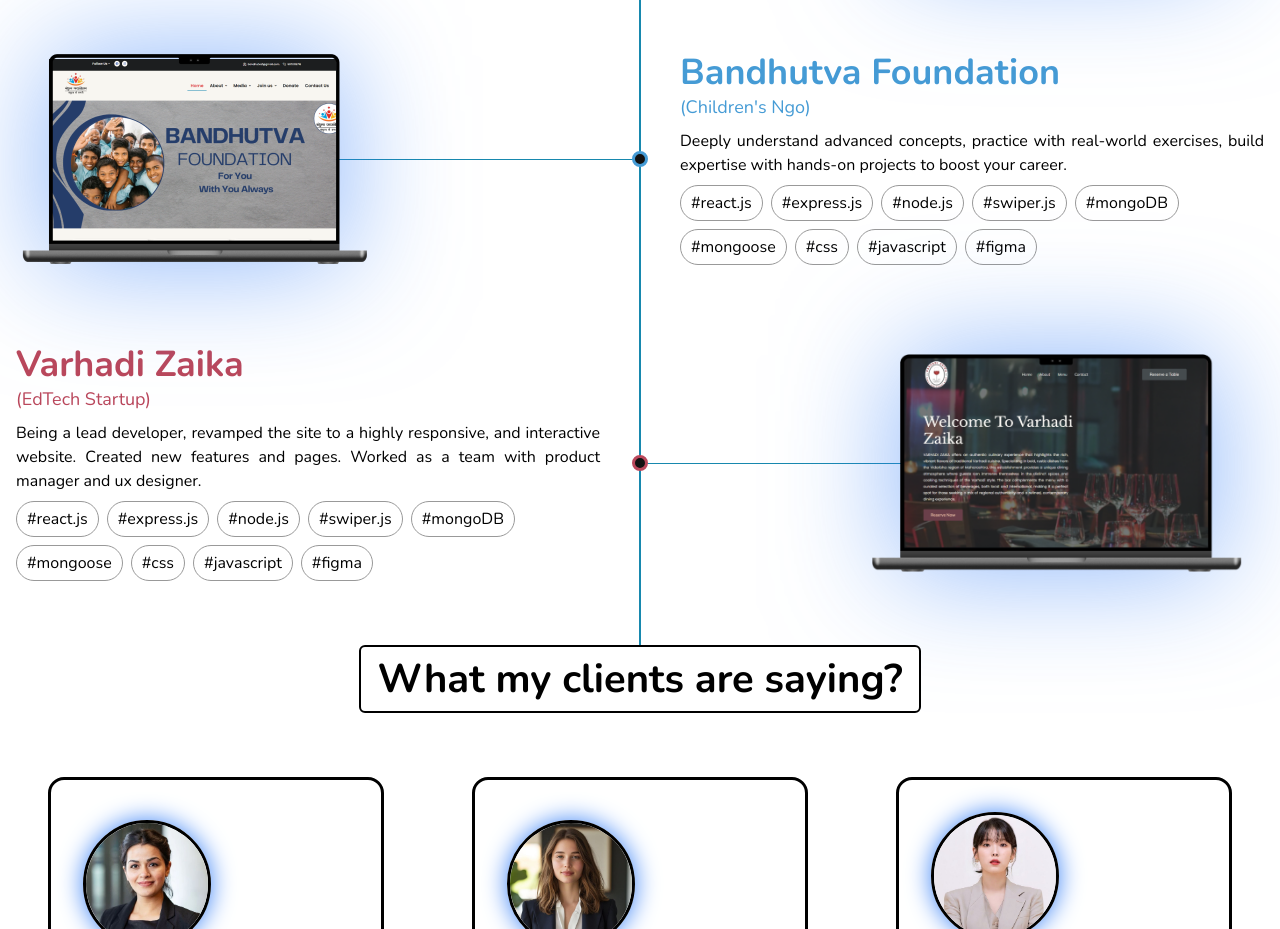
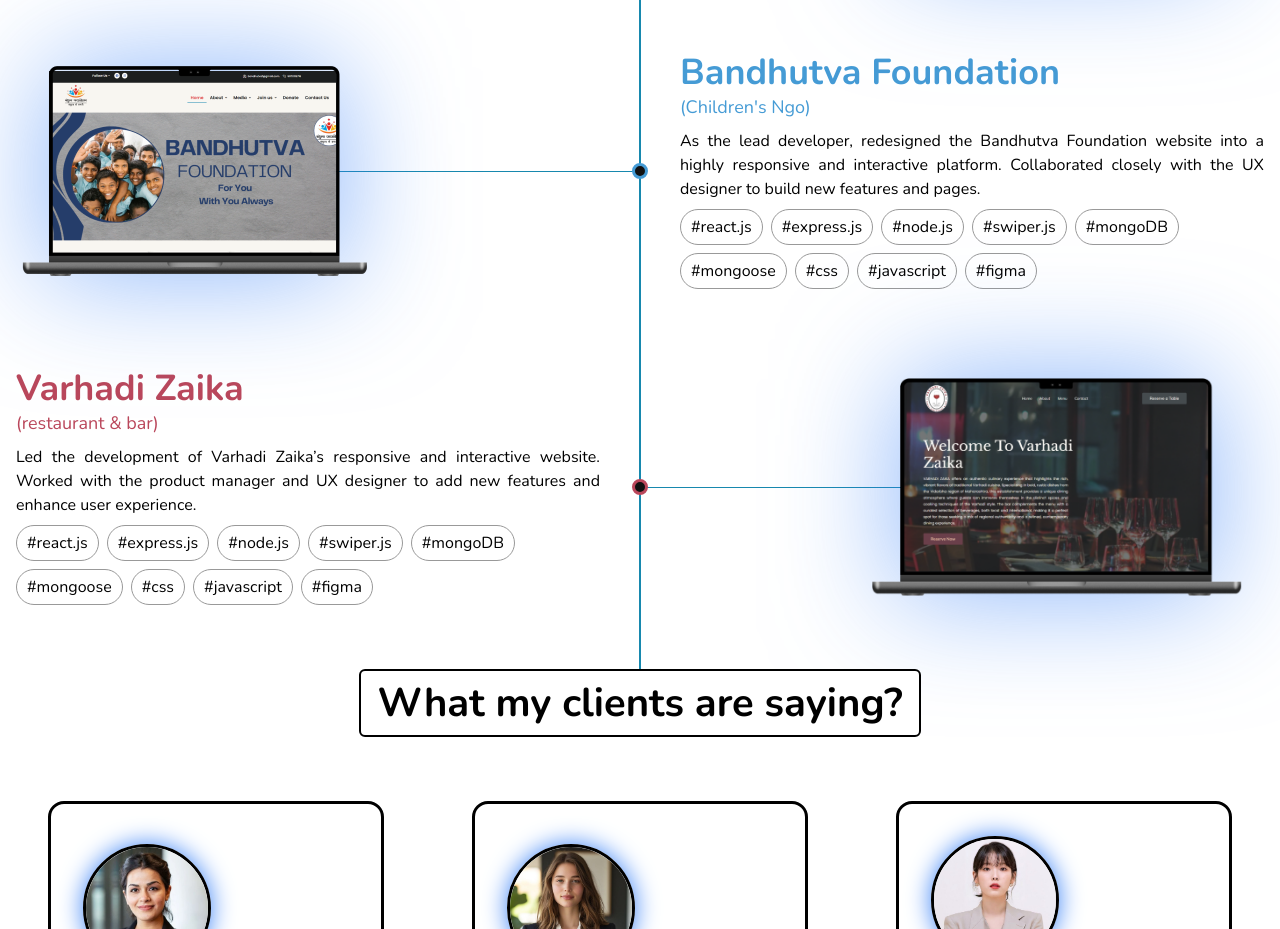
Before and after one commit to Mohitbisen0657/Personal-Portfolio-website.2, a website: page index.html in a window 1280 px wide. Shown: the part 2760-3689 px from the top of the page. Drawn offline with nearby package versions, Linux system fonts and the light colour scheme; animation ran at ten frames a second; a script that the page names is missing.

Commit message:
Update index.html

```diff
--- a/index.html
+++ b/index.html
@@ -13,7 +13,6 @@
 </head>
 
 <body class="bg-white dark:bg-black text-white font-['Nunito']">
-    <div id="preload" class=""></div>
     <section class="flex flex-col justify-between h-screen sticky top-0 bg-[#292d2f]">
         <header
             class="z-10 pointer-events-none flex items-center justify-between w-full px-4 mt-4 max-w-screen-xl mx-auto">
@@ -595,8 +594,9 @@
                     </h3>
                     <span class="text-[#ffe578] text-base md:text-lg">(Food Spices)</span>
                     <p class="text-justify text-black dark:text-white text-sm md:text-base mt-2">
-                        I created a responsive website for a premium spices brand, showcasing its authentic identity and rich product range.
-                         Built with Wordpress , it features clean design, smooth navigation.
+                        I created a responsive website for a premium spices brand, showcasing its authentic identity and
+                        rich product range.
+                        Built with Wordpress , it features clean design, smooth navigation.
                     </p>
 
                     <ul class="flex flex-wrap text-black dark:text-white gap-2 mt-2">
@@ -680,9 +680,9 @@
                     </h3>
                     <span class="text-[#459bd5] text-base md:text-lg">(Children's Ngo)</span>
                     <p class="text-justify text-black dark:text-white text-sm md:text-base mt-2">
-                        Deeply understand advanced concepts, practice with real-world
-                        exercises, build expertise with hands-on projects to boost your
-                        career.
+                        As the lead developer, redesigned the Bandhutva Foundation website into a highly responsive and
+                        interactive platform. Collaborated closely with the UX designer to build new
+                        features and pages.
                     </p>
                     <ul class="flex flex-wrap text-black dark:text-white gap-2 mt-2">
                         <li class="border rounded-[50px] border-[#999] px-[10px] py-[5px] text-sm md:text-base">
@@ -720,11 +720,10 @@
                     <h3 class="text-[#ba475b] font-bold text-2xl md:text-4xl">
                         Varhadi Zaika
                     </h3>
-                    <span class="text-[#ba475b] text-base md:text-lg">(EdTech Startup)</span>
+                    <span class="text-[#ba475b] text-base md:text-lg">(restaurant & bar)</span>
                     <p class="text-justify text-black dark:text-white text-sm md:text-base mt-2">
-                        Being a lead developer, revamped the site to a highly responsive,
-                        and interactive website. Created new features and pages. Worked as a
-                        team with product manager and ux designer.
+                        Led the development of Varhadi Zaika’s responsive and interactive website. Worked with the
+                        product manager and UX designer to add new features and enhance user experience.
                     </p>
 
                     <ul class="flex text-black dark:text-white flex-wrap gap-2 mt-2">
```
